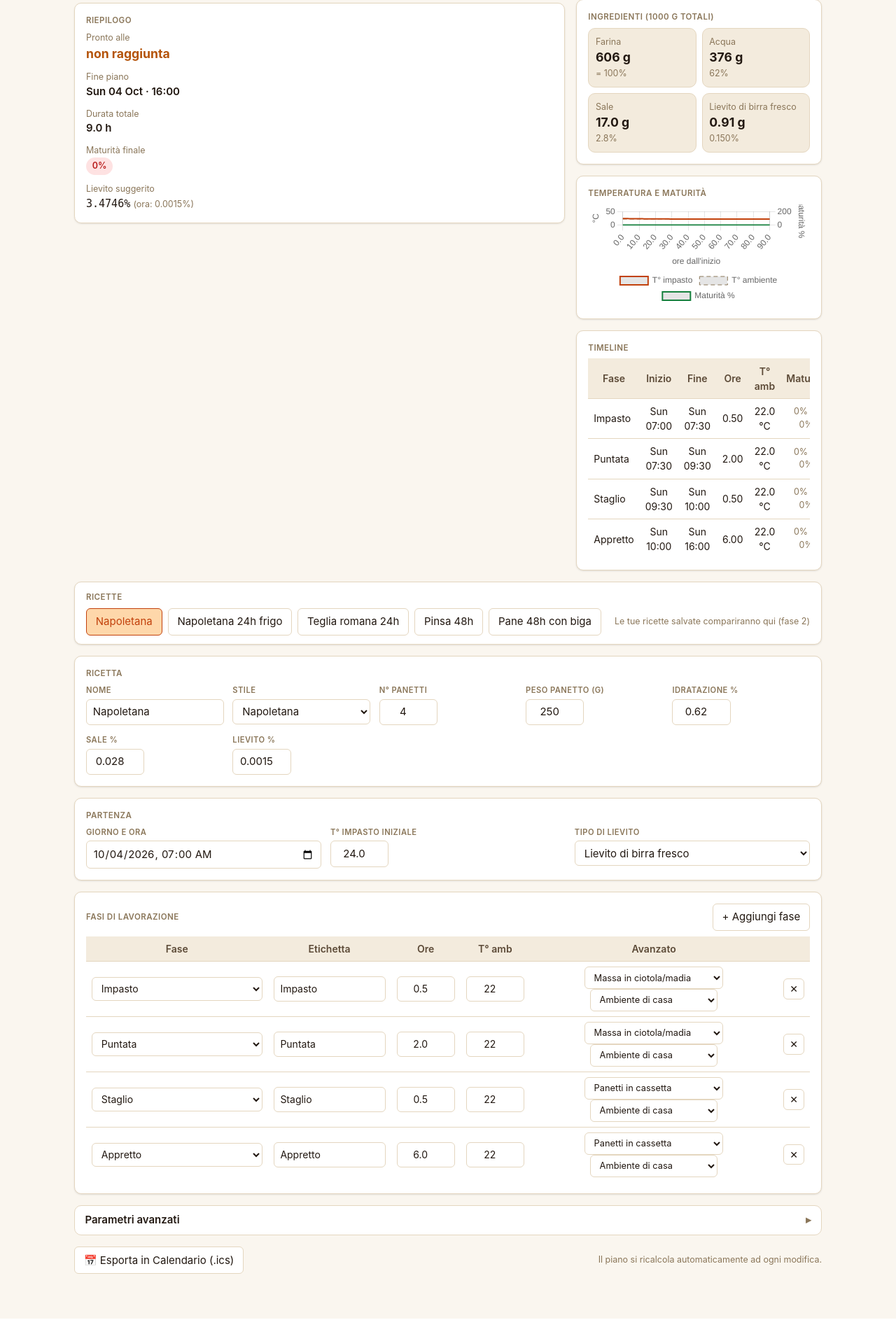
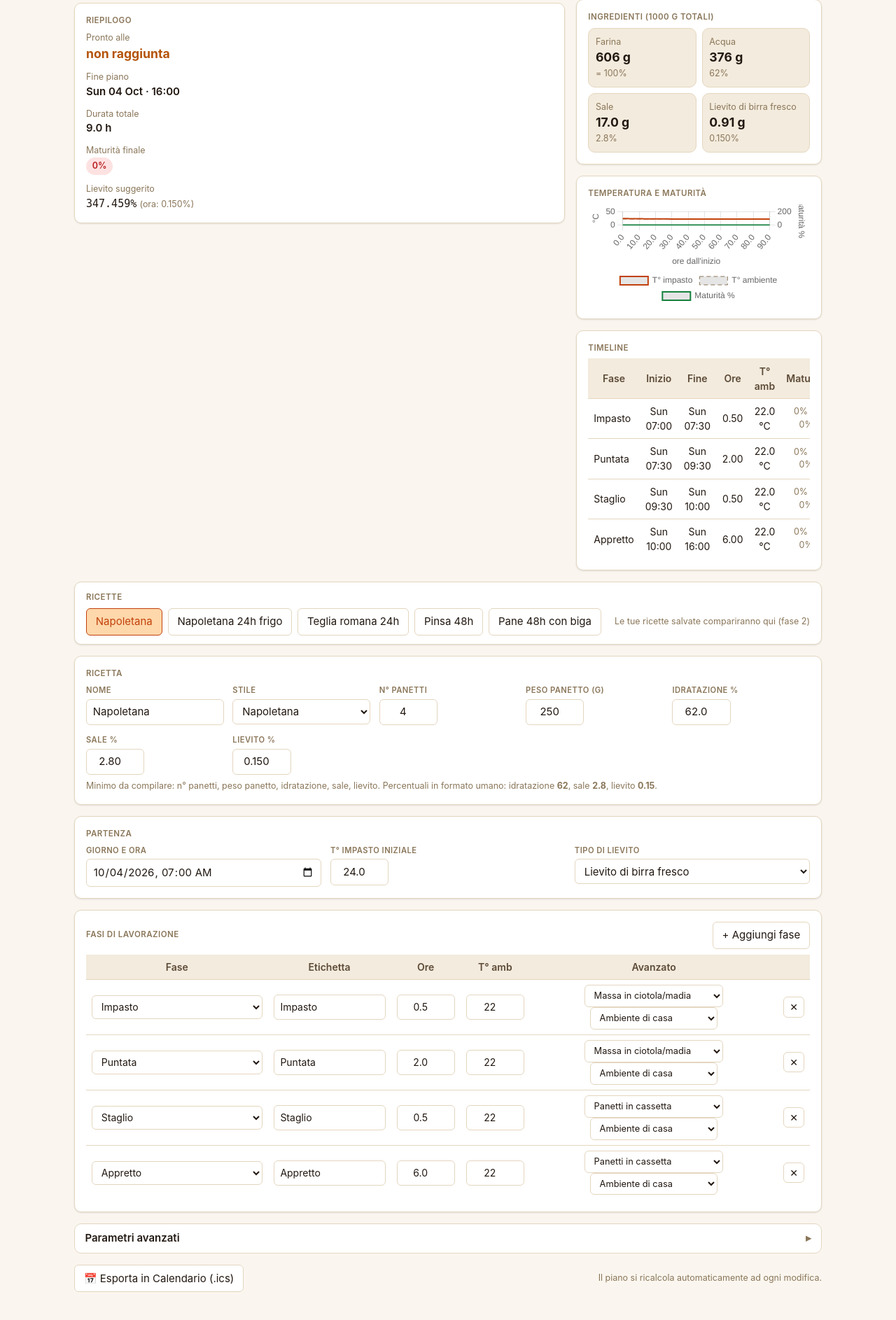
Before and after one commit to federfana/doughlab, a FastAPI app: page / in a window 1280 px wide. Shown: the part 68-1954 px from the top of the page at 70% size. Run offline with FastAPI, Linux system fonts and the light colour scheme; some libraries are stand-ins or nearby versions.

Commit message:
Fix UX percentuali e ricalcolo ingredienti
- input percentuali in formato umano (62 / 2.8 / 0.15)
- conversione server-side in frazioni in _parse_ingredients
- trigger HTMX anche su input per feedback più immediato
- hint esplicito su campi minimi e formato percentuali
- riepilogo: lievito suggerito/attuale mostrato in % umana
- README aggiornato con nota UX

```diff
--- a/src/doughlab/main.py
+++ b/src/doughlab/main.py
@@ -75,6 +75,10 @@ def _parse_ingredients(data: dict) -> RecipeIngredients:
         except ValueError:
             return default
 
+    def pct(key: str, default_fraction: float) -> float:
+        # L'interfaccia usa percentuali umane (es. 62, 2.8, 0.15), qui convertiamo in frazione.
+        return f(key, default_fraction * 100.0) / 100.0
+
     def i(key: str, default: int) -> int:
         try:
             return int(float(data.get(key) or default))
@@ -84,13 +88,13 @@ def _parse_ingredients(data: dict) -> RecipeIngredients:
     return RecipeIngredients(
         panetto_g=f("panetto_g", 250),
         n_panetti=i("n_panetti", 4),
-        hydration_pct=f("hydration_pct", 0.60),
-        salt_pct=f("salt_pct", 0.025),
-        yeast_pct=f("yeast_pct", 0.003),
-        oil_pct=f("oil_pct", 0.0),
-        sugar_pct=f("sugar_pct", 0.0),
-        preferment_pct=f("preferment_pct", 0.0),
-        preferment_hydration_pct=f("preferment_hydration_pct", 1.0),
+        hydration_pct=pct("hydration_pct", 0.60),
+        salt_pct=pct("salt_pct", 0.025),
+        yeast_pct=pct("yeast_pct", 0.003),
+        oil_pct=pct("oil_pct", 0.0),
+        sugar_pct=pct("sugar_pct", 0.0),
+        preferment_pct=pct("preferment_pct", 0.0),
+        preferment_hydration_pct=pct("preferment_hydration_pct", 1.0),
     )
 
 
--- a/src/doughlab/templates/partials/plan_result.html
+++ b/src/doughlab/templates/partials/plan_result.html
@@ -34,8 +34,8 @@
       <div>
         <dt class="hint">Lievito suggerito</dt>
         <dd style="margin:0">
-          <span style="font-family: ui-monospace, monospace">{{ '%.4f'|format(suggested_pct) }}%</span>
-          <span class="hint">(ora: {{ '%.4f'|format(ingredients.yeast_pct) }}%)</span>
+          <span style="font-family: ui-monospace, monospace">{{ '%.3f'|format(suggested_pct * 100) }}%</span>
+          <span class="hint">(ora: {{ '%.3f'|format(ingredients.yeast_pct * 100) }}%)</span>
         </dd>
       </div>
     </dl>
--- a/src/doughlab/templates/planner.html
+++ b/src/doughlab/templates/planner.html
@@ -26,7 +26,7 @@
   {# ───── FORM ───── #}
   <form id="planForm"
         hx-post="/plan"
-        hx-trigger="change delay:300ms from:#planForm, load"
+      hx-trigger="input delay:450ms from:#planForm, change delay:200ms from:#planForm, load"
         hx-target="#result"
         hx-swap="innerHTML"
         class="space-y">
@@ -57,16 +57,20 @@
         </label>
         <label class="field">
           <span class="lab">Idratazione %</span>
-          <input type="number" name="hydration_pct" value="{{ '%.2f'|format(recipe.ingredients.hydration_pct) }}" step="0.01" min="0.3" max="1.2">
+          <input type="number" name="hydration_pct" value="{{ '%.1f'|format(recipe.ingredients.hydration_pct * 100) }}" step="0.1" min="40" max="120">
         </label>
         <label class="field">
           <span class="lab">Sale %</span>
-          <input type="number" name="salt_pct" value="{{ '%.3f'|format(recipe.ingredients.salt_pct) }}" step="0.001" min="0" max="0.1">
+          <input type="number" name="salt_pct" value="{{ '%.2f'|format(recipe.ingredients.salt_pct * 100) }}" step="0.01" min="0" max="10">
         </label>
         <label class="field">
           <span class="lab">Lievito %</span>
-          <input type="number" name="yeast_pct" value="{{ '%.4f'|format(recipe.ingredients.yeast_pct) }}" step="0.0001" min="0" max="0.1">
+          <input type="number" name="yeast_pct" value="{{ '%.3f'|format(recipe.ingredients.yeast_pct * 100) }}" step="0.001" min="0" max="5">
         </label>
+      </div>
+      <div class="hint" style="margin-top: .45rem;">
+        Minimo da compilare: n° panetti, peso panetto, idratazione, sale, lievito.
+        Percentuali in formato umano: idratazione <strong>62</strong>, sale <strong>2.8</strong>, lievito <strong>0.15</strong>.
       </div>
     </section>
 
@@ -146,19 +150,19 @@
       <div class="panel-body" style="display:grid; gap:.8rem; grid-template-columns: repeat(auto-fit, minmax(170px, 1fr))">
         <label class="field">
           <span class="lab">Olio %</span>
-          <input type="number" name="oil_pct" value="{{ '%.3f'|format(recipe.ingredients.oil_pct) }}" step="0.001" min="0" max="0.2">
+          <input type="number" name="oil_pct" value="{{ '%.2f'|format(recipe.ingredients.oil_pct * 100) }}" step="0.01" min="0" max="20">
         </label>
         <label class="field">
           <span class="lab">Zucchero/malto %</span>
-          <input type="number" name="sugar_pct" value="{{ '%.3f'|format(recipe.ingredients.sugar_pct) }}" step="0.001" min="0" max="0.2">
+          <input type="number" name="sugar_pct" value="{{ '%.2f'|format(recipe.ingredients.sugar_pct * 100) }}" step="0.01" min="0" max="20">
         </label>
         <label class="field">
           <span class="lab">Prefermento % farina</span>
-          <input type="number" name="preferment_pct" value="{{ '%.2f'|format(recipe.ingredients.preferment_pct) }}" step="0.01" min="0" max="1">
+          <input type="number" name="preferment_pct" value="{{ '%.1f'|format(recipe.ingredients.preferment_pct * 100) }}" step="0.1" min="0" max="100">
         </label>
         <label class="field">
-          <span class="lab">Idratazione prefermento</span>
-          <input type="number" name="preferment_hydration_pct" value="{{ '%.2f'|format(recipe.ingredients.preferment_hydration_pct) }}" step="0.05" min="0.3" max="1.5">
+          <span class="lab">Idratazione prefermento %</span>
+          <input type="number" name="preferment_hydration_pct" value="{{ '%.0f'|format(recipe.ingredients.preferment_hydration_pct * 100) }}" step="1" min="30" max="150">
         </label>
         <label class="field">
           <span class="lab">Target maturità (W)</span>
```
Also changed, not shown: README.md.
